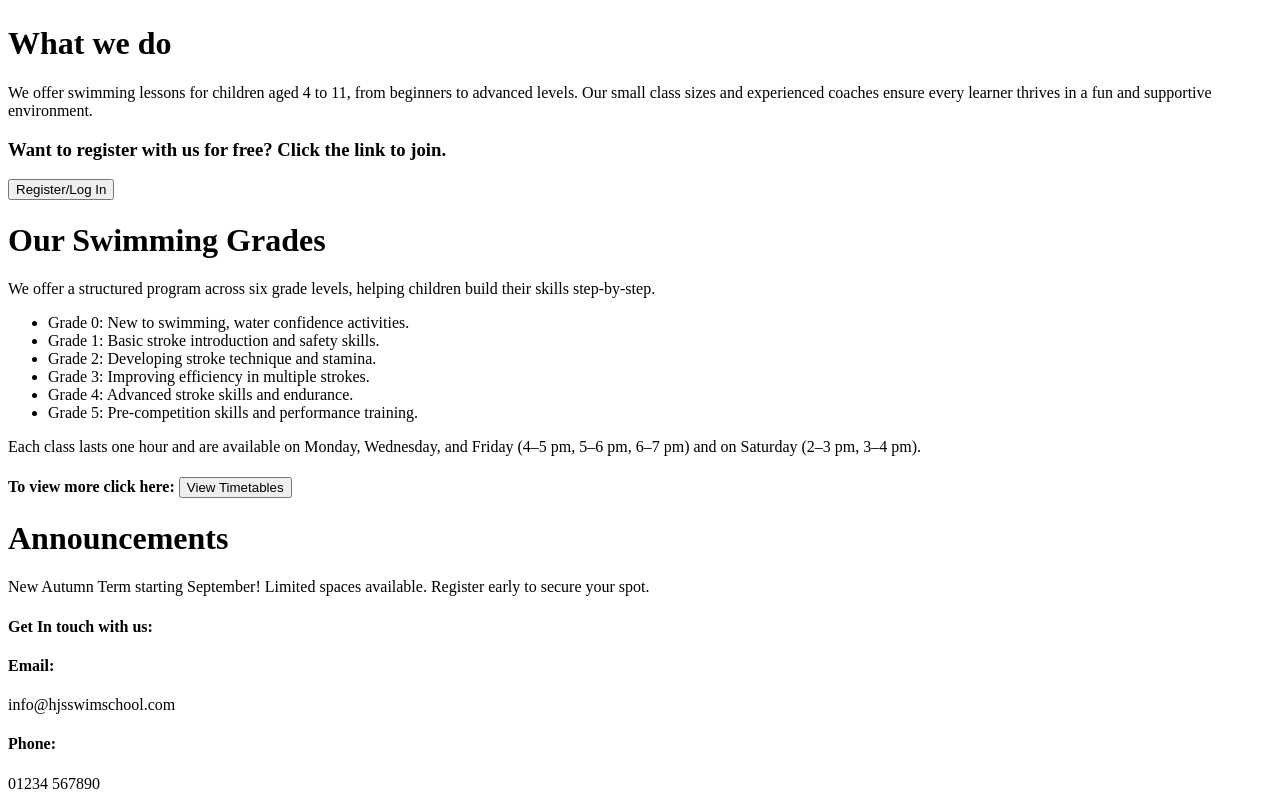
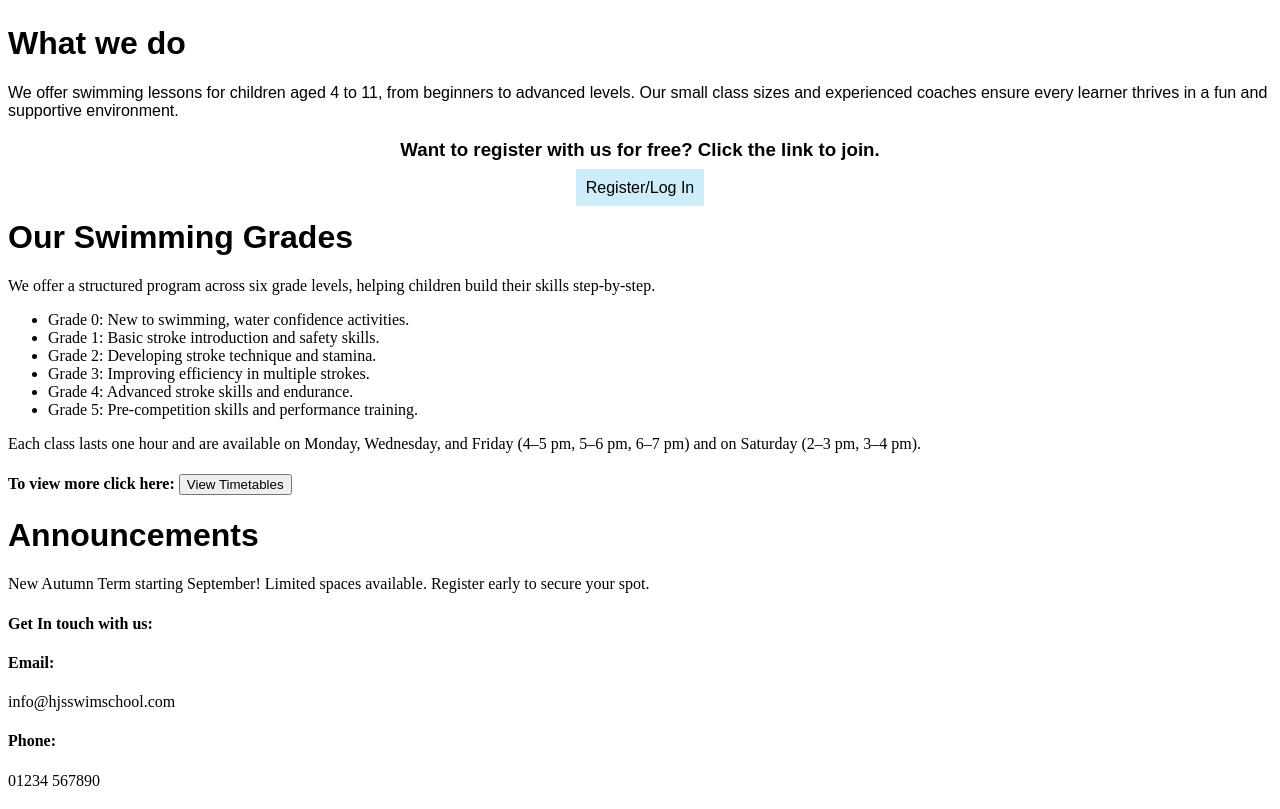
Before and after one commit to Pcahaneku/Summer-Project, a Flask app: page / in a window 1280 px wide. Shown: the part 408-1217 px from the top of the page. After the commit the page ends 1194 px from the top, so only its background shows below. Run offline with Flask 3, Linux system fonts and the light colour scheme.

Commit message:
Edited my project

```diff
--- /dev/null
+++ b/Templates/Images/desktop.ini
@@ -0,0 +1,2 @@
+[.ShellClassInfo]
+IconResource=C:\Program Files\Microsoft OneDrive\OneDrive.exe,14
--- /dev/null
+++ b/Templates/desktop.ini
@@ -0,0 +1,2 @@
+[.ShellClassInfo]
+IconResource=C:\Program Files\Microsoft OneDrive\OneDrive.exe,20
--- a/Templates/homepage.html
+++ b/Templates/homepage.html
@@ -23,33 +23,37 @@
             flex-direction: column;
             text-align: center;
             align-items: center;
+            margin-bottom: 50px;
 
             justify-content: center;
 
-            color: #fff;
+            color: #fff;}
 
-            body{
-                font-family:'Segoe UI', Tahoma, Geneva, Verdana, sans-serif;
+            .heading{
+                font-family: Arial, Helvetica, sans-serif
+              }
+
+              h1{
+                font-family: Arial, Helvetica, sans-serif
+              }
+
+            h3{
+                display: flex;
+                justify-content: center;
             }
 
+            .mybtn {
+                display: block;
+                text-align: center;
+            }
 
-
-
-
-
-
-
-
-
-
-
-
-
-
-
-
-
-        }
+            .btn{
+                background-color: #ceedfa;
+                padding: 10px;
+                border-style: none;
+                text-decoration:none;
+                color: black;
+            }
     </style>
 </head>
 <body>
@@ -62,7 +66,10 @@
     <p>We offer swimming lessons for children aged 4 to 11, from beginners to advanced levels. Our small class sizes and experienced coaches ensure every learner thrives in a fun and supportive environment. </p>
 
 <b><h3>Want to register with us for free? Click the link to join.</h3></b>
-<button>Register/Log In</button>
+
+    <div class="mybtn">
+        <a href="https://www.google.com" class="btn"  target="_blank">Register/Log In</a>
+    </div>
 </div>
 
 <div class="Grades">
```
